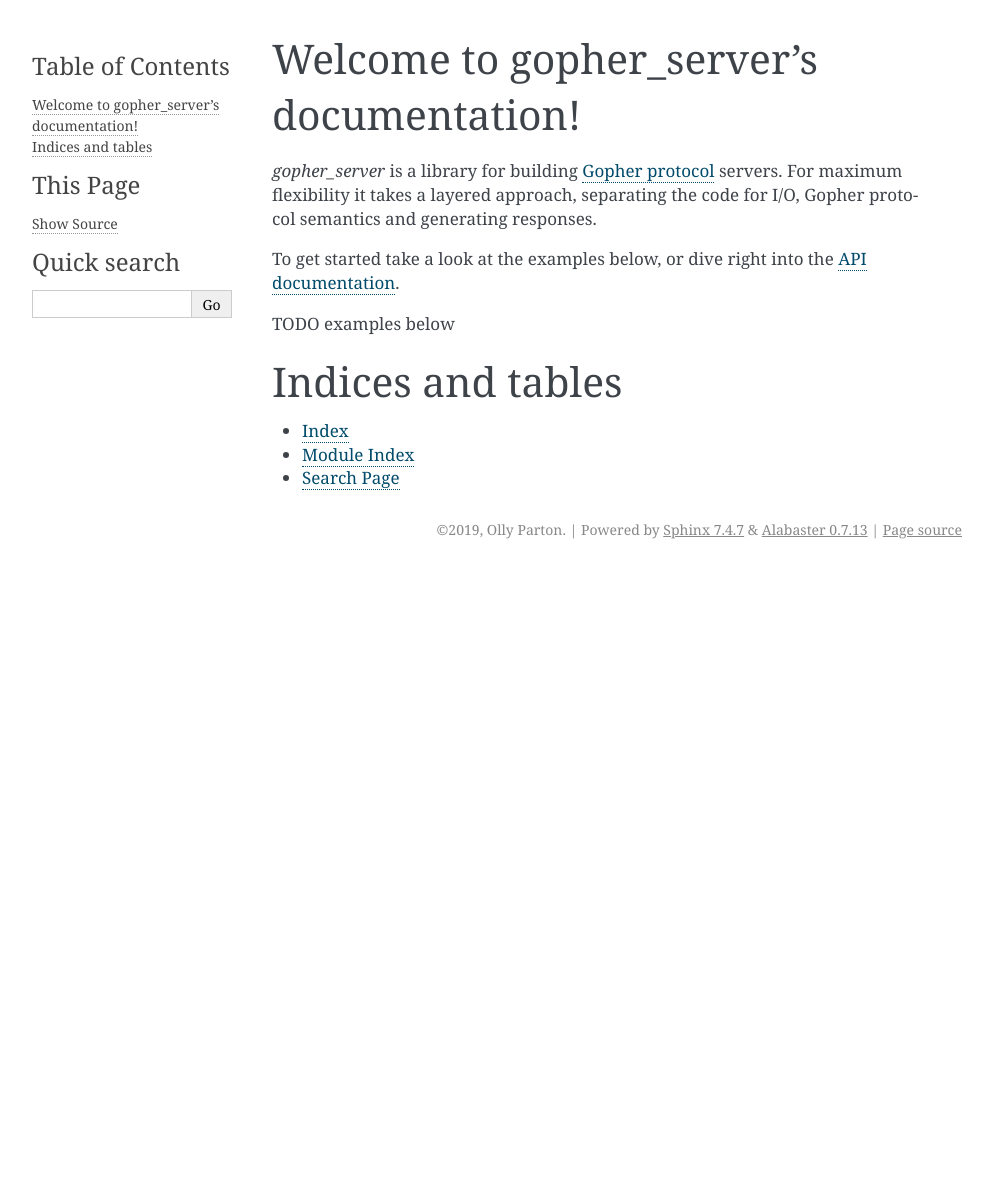
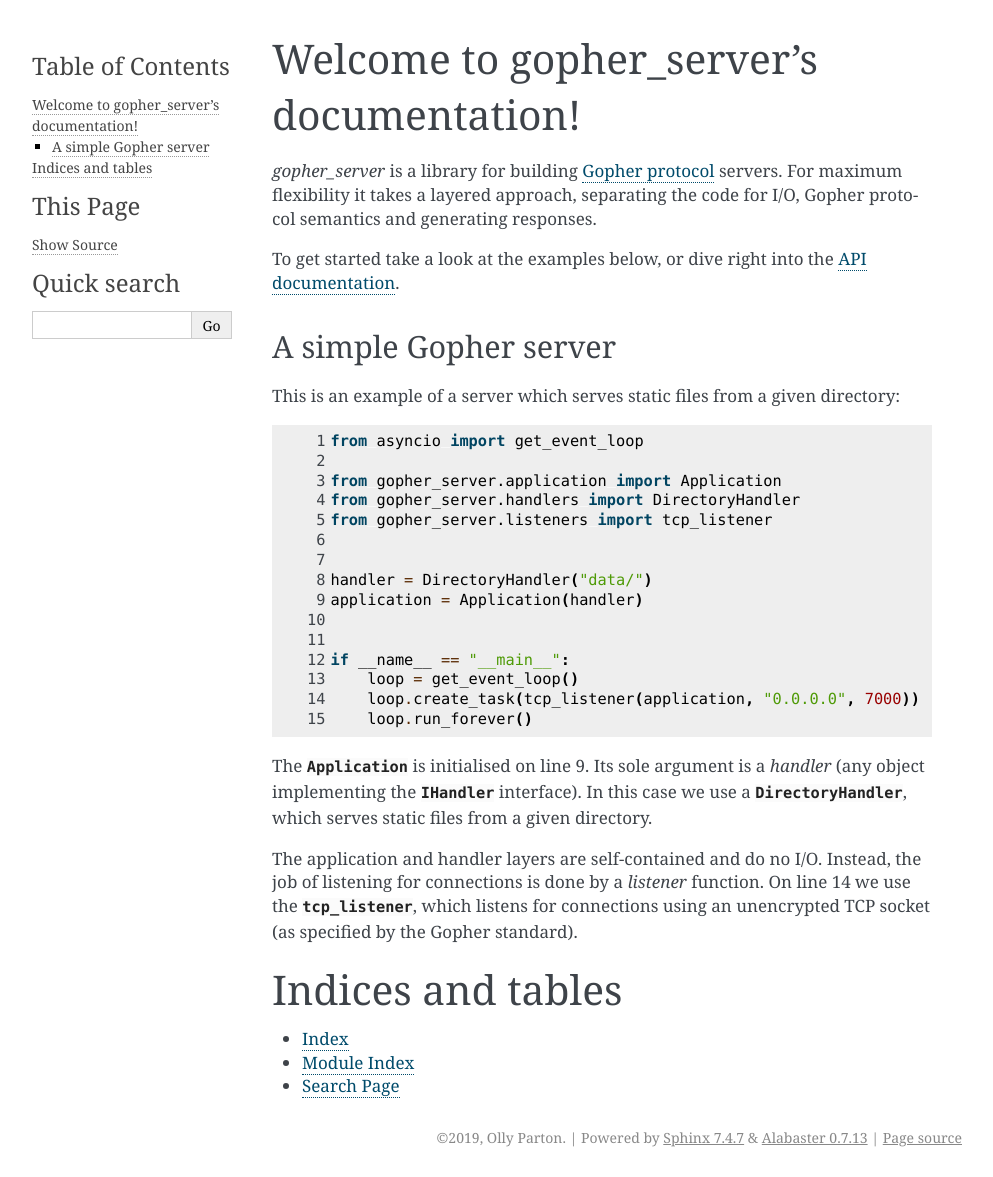
Before and after one commit to tehdragonfly/gopher_server, a Sphinx documentation site: the page built from docs/index.rst, in a window 1280 px wide. Shown: the whole page, without its empty margins (148-1141 px from the left). Built offline with Sphinx 7.4.7, drawn with Linux system fonts in a browser that asks for light colours; before the commit the page ends 900 px from its top, so only the background shows below that.

Commit message:
Add a simple server example.

```diff
--- a/docs/index.rst
+++ b/docs/index.rst
@@ -14,7 +14,42 @@ code for I/O, Gopher protocol semantics and generating responses.
 To get started take a look at the examples below, or dive right into the
 :doc:`API documentation <api>`.
 
-TODO examples below
+A simple Gopher server
+----------------------
+
+This is an example of a server which serves static files from a given
+directory:
+
+.. code-block::
+   :linenos:
+
+   from asyncio import get_event_loop
+
+   from gopher_server.application import Application
+   from gopher_server.handlers import DirectoryHandler
+   from gopher_server.listeners import tcp_listener
+
+
+   handler = DirectoryHandler("data/")
+   application = Application(handler)
+
+
+   if __name__ == "__main__":
+       loop = get_event_loop()
+       loop.create_task(tcp_listener(application, "0.0.0.0", 7000))
+       loop.run_forever()
+
+The :class:`Application <gopher_server.application.Application>` is initialised
+on line 9. Its sole argument is a *handler* (any object implementing the
+:class:`IHandler <gopher_server.handlers.IHandler>` interface). In this case we
+use a :class:`DirectoryHandler <gopher_server.handlers.DirectoryHandler>`,
+which serves static files from a given directory.
+
+The application and handler layers are self-contained and do no I/O. Instead,
+the job of listening for connections is done by a *listener* function. On line
+14 we use the :func:`tcp_listener <gopher_server.listeners.tcp_listener>`,
+which listens for connections using an unencrypted TCP socket (as specified by
+the Gopher standard).
 
 Indices and tables
 ==================
```
